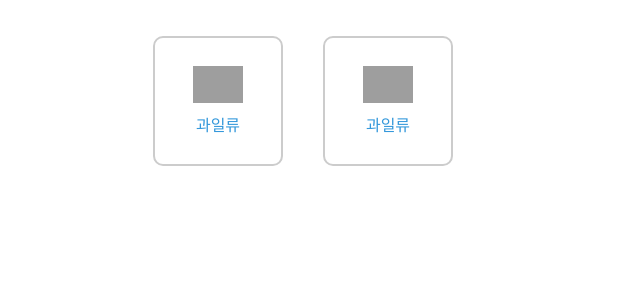
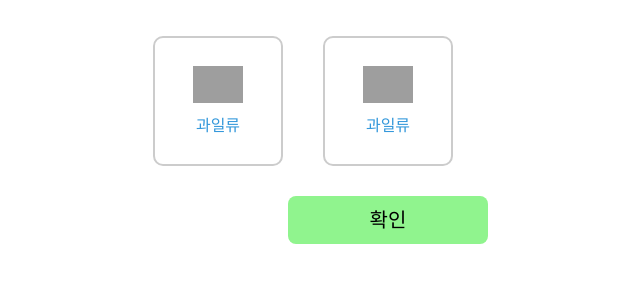
Before and after one commit to nhn1030/grocery_auction_develop, a Django app: template estimate/templates/estimate_sector1.html in a window 1280 px wide. Shown: the part 410-710 px from the top of the page, without its empty margins (252-892 px from the left). Run offline with Django 3.2, Linux system fonts and the light colour scheme; the template is opened without the code that fills it, so the values that code supplies are empty; grey boxes are pictures that could not be loaded.

Commit message:
design: submit 버튼 추가

```diff
--- a/estimate/static/css/sector1.css
+++ b/estimate/static/css/sector1.css
@@ -50,3 +50,10 @@
     max-height: 50px;
     margin-bottom: 10px; /* 이미지와 텍스트 사이 여백 조절 */
 }
+
+.submit-button {
+    background-color: #90F48E; /* 배경색을 원하는 커스텀 색상 코드로 설정 */
+    color: #000000;
+    width: 200px;
+    margin-top: 20px;
+}
--- a/estimate/templates/estimate_sector1.html
+++ b/estimate/templates/estimate_sector1.html
@@ -56,6 +56,9 @@
                 <span class="fruit">과일류</span>
             </button>
         </div>
+        <div class ="confirm-select">
+            <button type="button" class="btn btn-lg submit-button">확인</button>
+        </div>
     </div>
 </body>
 </head>
```
